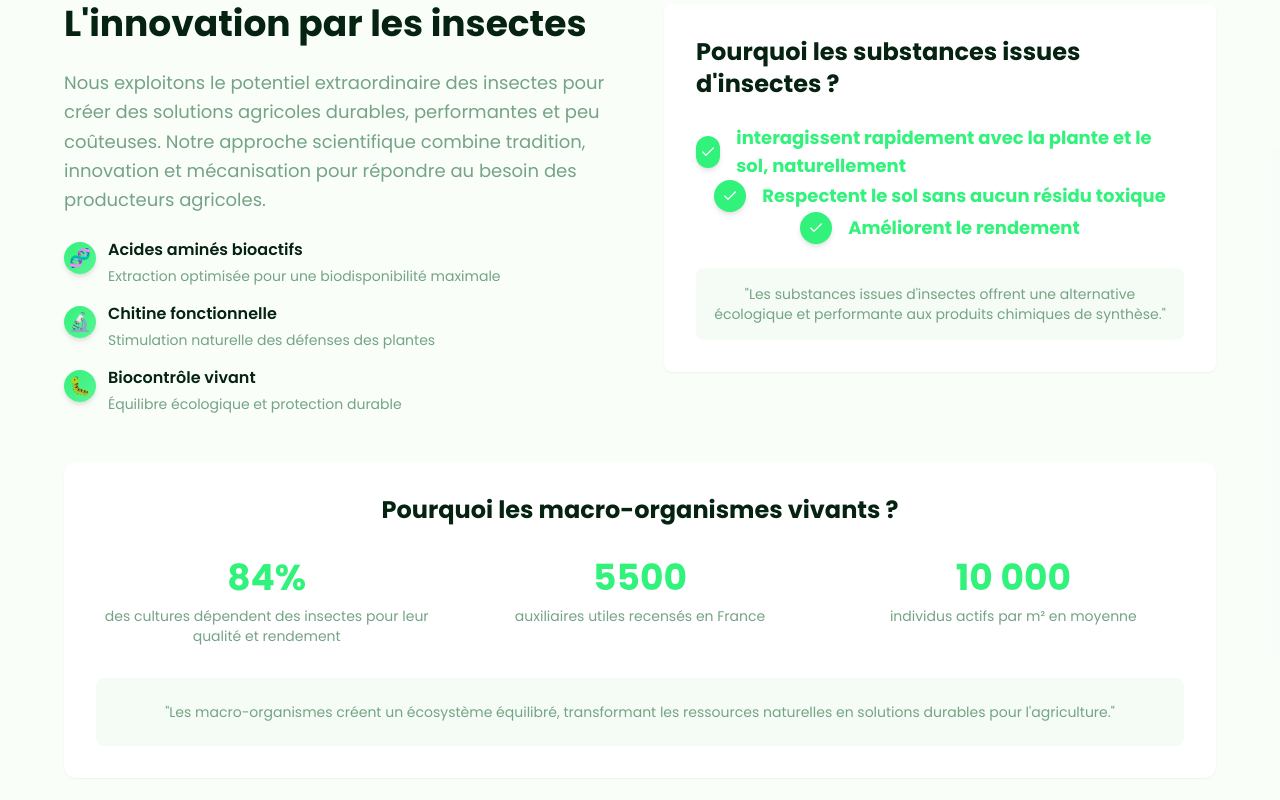
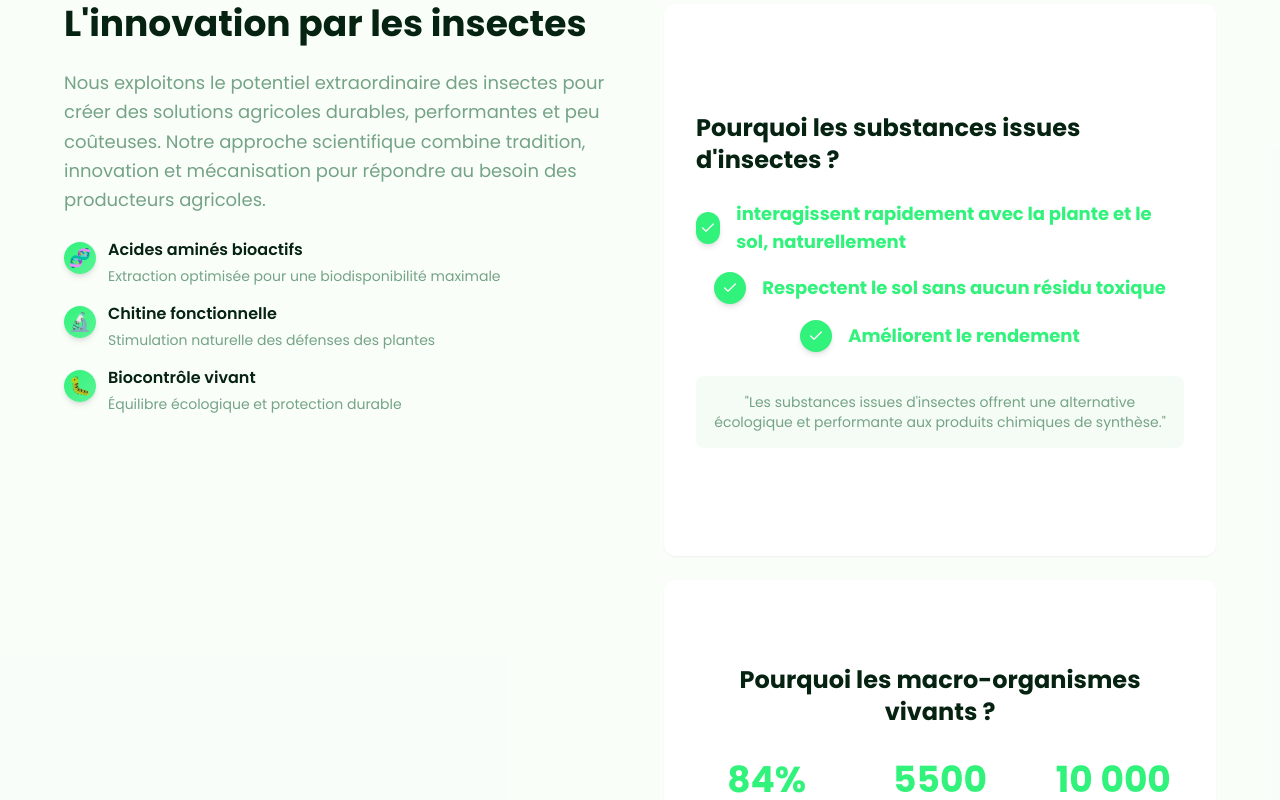
Before and after one commit to mcournutkeprea/keprea, a React (Vite) app: page / in a window 1280 px wide. Shown: the part 2140-2940 px from the top of the page. Built offline with nearby package versions, Linux system fonts and the light colour scheme.

Commit message:
Adjust rectangle position and shape

```diff
--- a/src/components/Innovation.tsx
+++ b/src/components/Innovation.tsx
@@ -54,27 +54,23 @@ const Innovation = () => {
             </div>
           </div>
 
-          <div>
-            <div className="bg-card p-8 rounded-lg shadow-sm">
+          <div className="space-y-6">
+            <div className="bg-card p-8 rounded-xl shadow-sm aspect-square flex flex-col justify-center">
               <h3 className="text-2xl font-bold text-foreground mb-6">{t('innovation.why.substances')}</h3>
 
-              <div className="grid grid-cols-1 gap-6">
+              <div className="space-y-4">
                 <div className="flex items-center justify-center gap-4">
                   <div className="w-8 h-8 bg-primary rounded-full flex items-center justify-center shadow-md">
                     <Check className="w-4 h-4 text-white" />
                   </div>
                   <div className="text-lg font-bold text-primary">interagissent rapidement avec la plante et le sol, naturellement</div>
                 </div>
-              </div>
-              <div className="text-center">
                 <div className="flex items-center justify-center gap-4">
                   <div className="w-8 h-8 bg-primary rounded-full flex items-center justify-center shadow-md">
                     <Check className="w-4 h-4 text-white" />
                   </div>
                   <div className="text-lg font-bold text-primary">{t('innovation.benefit2')}</div>
                 </div>
-              </div>
-              <div className="text-center">
                 <div className="flex items-center justify-center gap-4">
                   <div className="w-8 h-8 bg-primary rounded-full flex items-center justify-center shadow-md">
                     <Check className="w-4 h-4 text-white" />
@@ -89,10 +85,8 @@ const Innovation = () => {
                 </p>
               </div>
             </div>
-          </div>
-        </div>
 
-        <div className="bg-card p-8 rounded-xl shadow-sm">
+            <div className="bg-card p-8 rounded-xl shadow-sm aspect-square flex flex-col justify-center">
               <h3 className="text-2xl font-bold text-foreground mb-8 text-center">{t('innovation.why.organisms')}</h3>
 
               <div className="grid grid-cols-1 md:grid-cols-3 gap-8">
@@ -117,6 +111,8 @@ const Innovation = () => {
               </div>
             </div>
           </div>
+        </div>
+      </div>
     </section>
   );
 };
```
Lines whose indentation alone changed are shown as unchanged.
